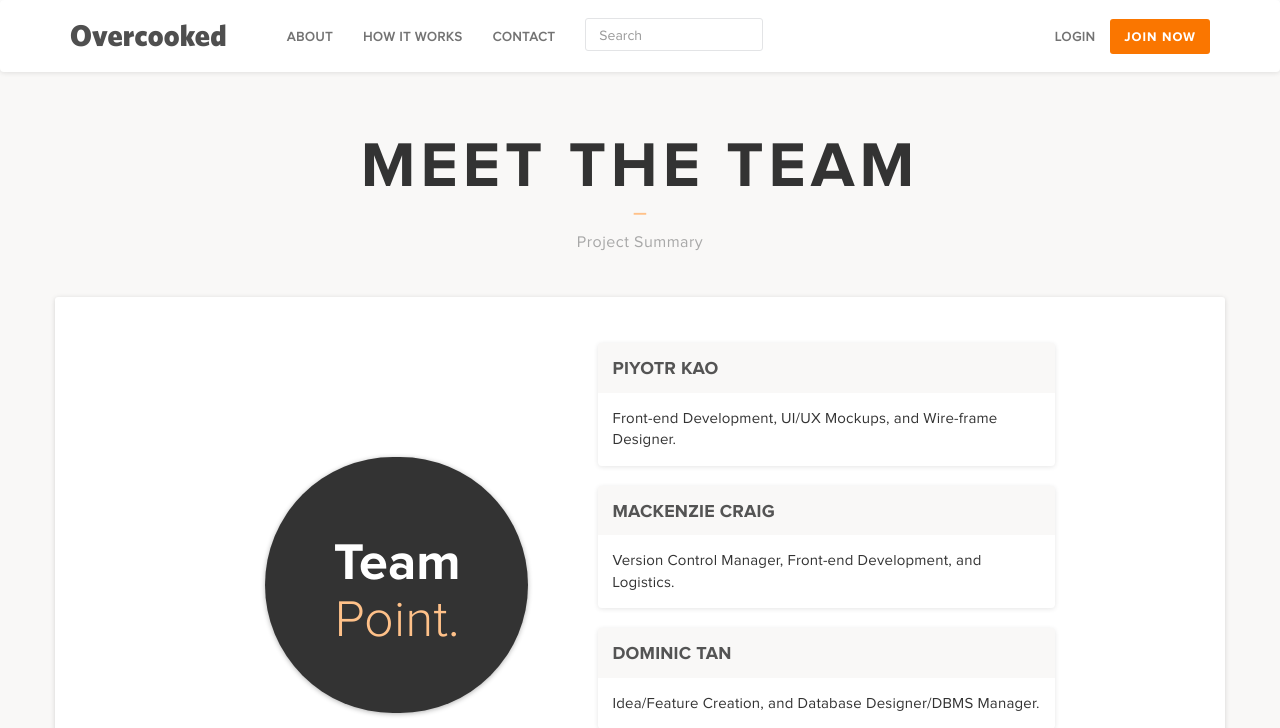
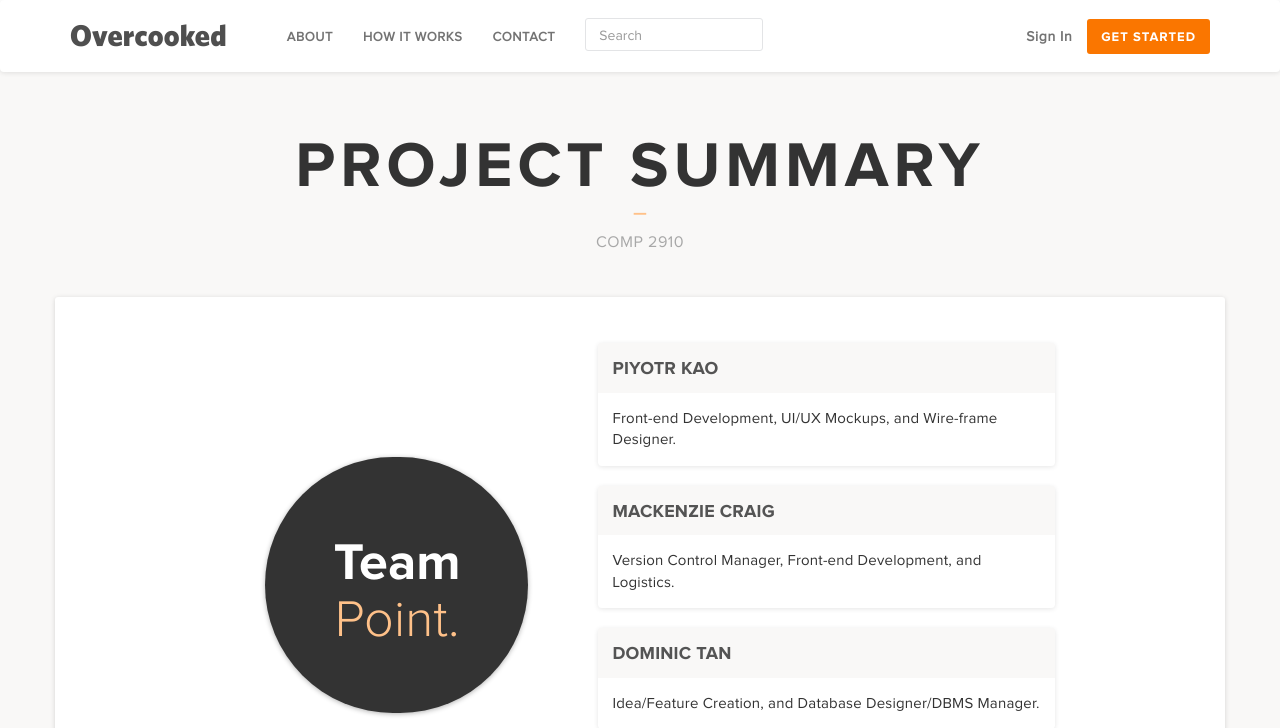
Before and after one commit to overcooked/base, a PHP site: page /about.php in a window 1280 px wide. Shown: the top 728 px of the page. Run offline with PHP 8.4, Linux system fonts and the light colour scheme; data that the repository does not hold is empty.

Commit message:
Some text changes/header bar changes.

```diff
--- a/views/About/about.php
+++ b/views/About/about.php
@@ -55,10 +55,10 @@ $user = new User();
 
             <h1 style="font-size: 64px; font-family: proximanova-bold; letter-spacing: 5px;">
               <br>
-              MEET THE TEAM
+              PROJECT SUMMARY
             </h1>
             <span style="text-align: center; font-family: proximanova-bold; font-size: 22px; position: relative; top: -13px; color: #ffc189;"> _ </span>
-            <h4 style="font-family: proximanova-regular; font-size: 16px; color: #a8a8a8; letter-spacing: 0.5px; ">Project Summary</h4>
+            <h4 style="font-family: proximanova-regular; font-size: 16px; color: #a8a8a8; letter-spacing: 0.5px; ">COMP 2910</h4>
             <br><br>
           </div>
         </div>
@@ -269,7 +269,7 @@ $user = new User();
 
             <div class="page-header text-center" style="margin-top: 52px;">
                 <h1 style="font-family: proximanova-light; color: #555; letter-spacing: 1.3px; text-transform: uppercase;">Success Criteria</h1>
-                <hr style="width: 50px; border-color: #f1faf0;">
+                <hr style="width: 50px;">
             </div>
 
             <div class="row grid-divider">
--- a/views/Template/header-logged-out.php
+++ b/views/Template/header-logged-out.php
@@ -32,9 +32,9 @@
       </form>
 
       <ul class="nav navbar-nav navbar-right">
-        <li><a href="/login.php">Login</a></li>
+        <li><a href="/login.php" style="text-transform: capitalize; font-size: 14px;">Sign In</a></li>
         <li>
-          <a href="register.php" class="btn btn-default navbar-btn" id="header-join-now">Join Now</a>
+          <a href="register.php" class="btn btn-default navbar-btn" id="header-join-now">Get Started</a>
         </li>
       </ul>
 
```
